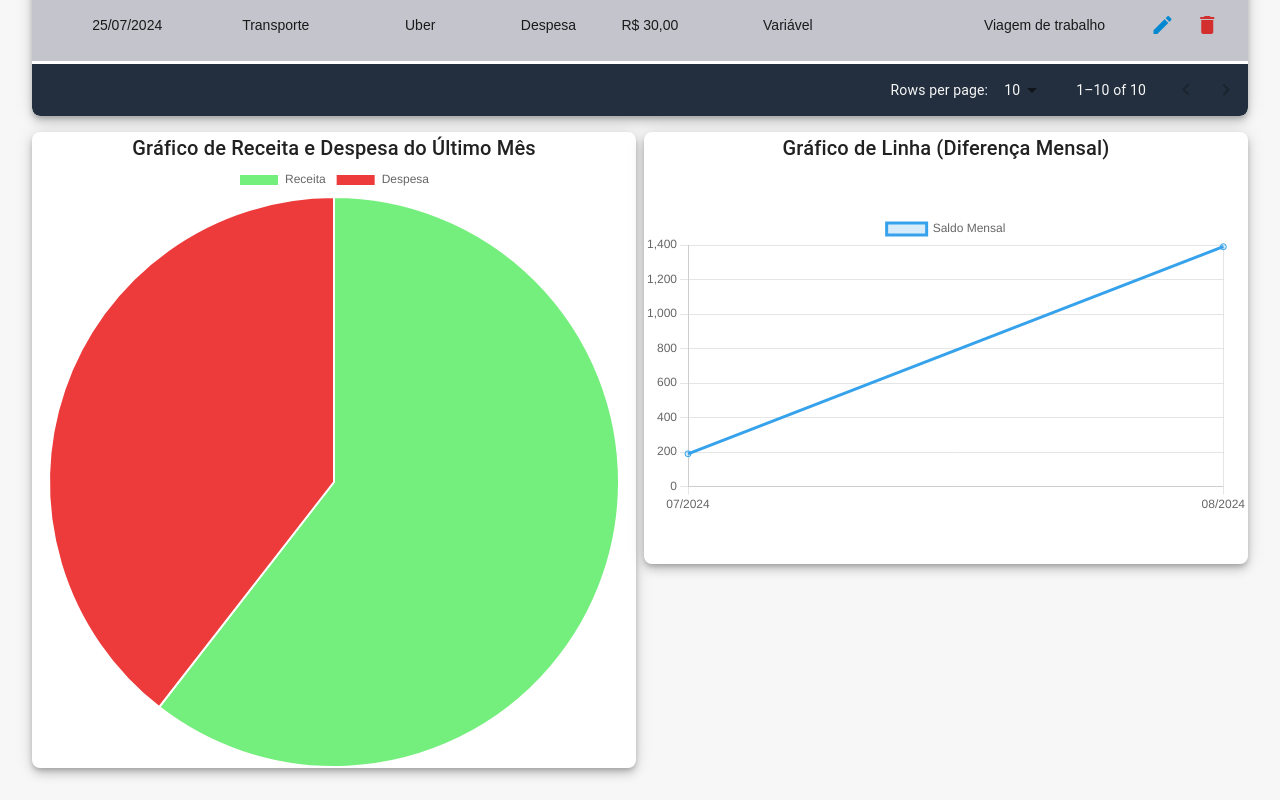
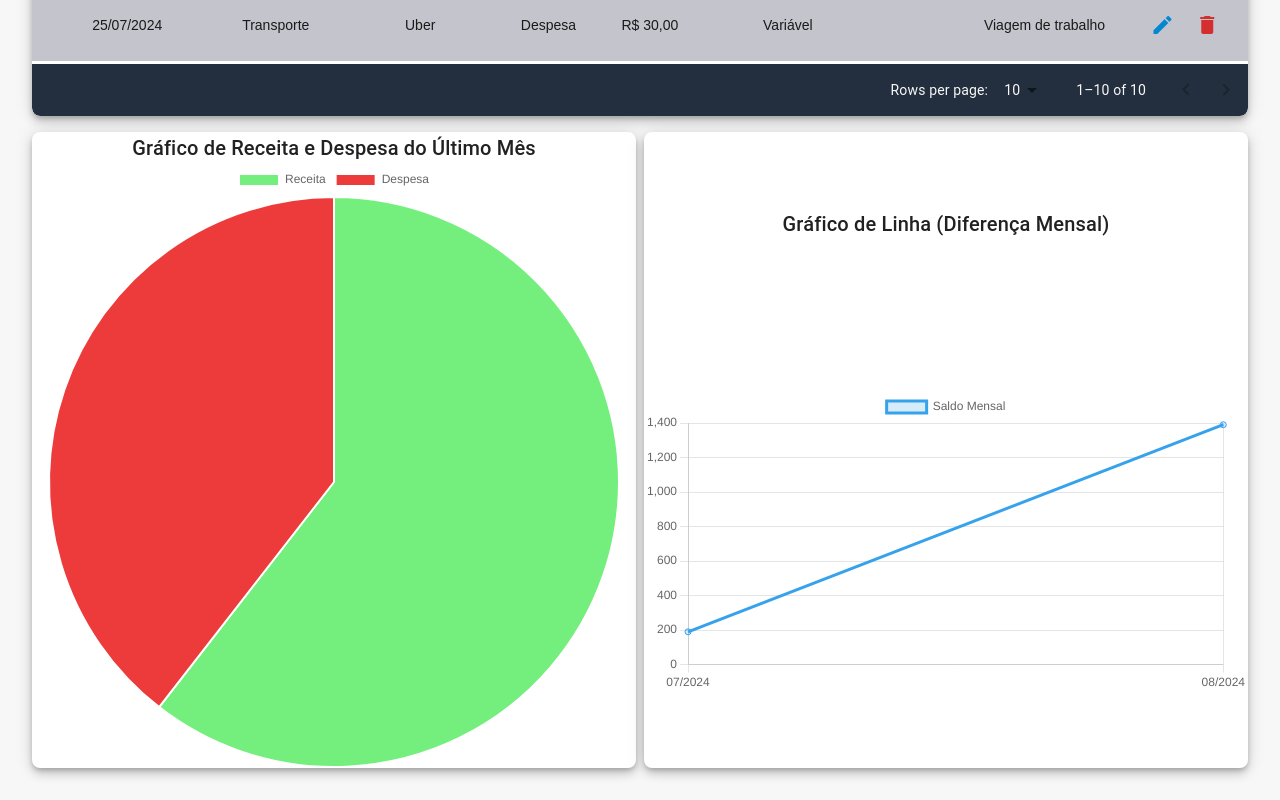
Before and after one commit to netovelosonog/MyFinances-web, a React (Vite) app: page /dashboard in a window 1280 px wide. Shown: the part 1008-1808 px from the top of the page. Built offline with nearby package versions, Linux system fonts and the light colour scheme.

Commit message:
ajuste no tamanho dos gráficos

```diff
--- a/src/components/Graficos/index.tsx
+++ b/src/components/Graficos/index.tsx
@@ -87,9 +87,10 @@ export const FinanceCharts: React.FC<FinanceChartsProps> = ({ finance }) => {
       elevation={6}
       sx={{
         borderRadius: '8px',
+        height: '100%', // Para garantir que ambos os cards tenham a mesma altura
       }}
     >
-          <Grid container justifyContent="center">
+      <Grid container justifyContent="center" sx={{ height: '100%' }}>
         <Grid item xs={12}>
           <Typography variant="h6" textAlign="center">
             Gráfico de Receita e Despesa do Último Mês
@@ -100,10 +101,12 @@ export const FinanceCharts: React.FC<FinanceChartsProps> = ({ finance }) => {
           xs={12}
           sx={{
             height: 'auto',
-                minHeight: { xs: 310, sm: 400, md: 400, lg: 400 },
             display: 'flex',
             justifyContent: 'center',
             alignItems: 'center',
+            flexGrow: 1,
+            minHeight: '12rem',
+            maxHeight: '40rem'
           }}
         >
           <Pie data={dataPie} />
@@ -116,9 +119,10 @@ export const FinanceCharts: React.FC<FinanceChartsProps> = ({ finance }) => {
       elevation={6}
       sx={{
         borderRadius: '8px',
+        height: '100%', // Para garantir que ambos os cards tenham a mesma altura
       }}
     >
-          <Grid container justifyContent="center" alignItems="center">
+      <Grid container justifyContent="center" alignItems="center" sx={{ height: '100%' }}>
         <Grid item xs={12}>
           <Typography variant="h6" textAlign="center">
             Gráfico de Linha (Diferença Mensal)
@@ -129,10 +133,12 @@ export const FinanceCharts: React.FC<FinanceChartsProps> = ({ finance }) => {
           xs={12}
           sx={{
             height: 'auto',
-                minHeight: { xs: 310, sm: 400, md: 400, lg: 400 },
             display: 'flex',
             justifyContent: 'center',
             alignItems: 'center',
+            flexGrow: 1,
+            minHeight: '12rem',
+            maxHeight: '40rem'
           }}
         >
           <Line data={dataLine} />
@@ -141,5 +147,6 @@ export const FinanceCharts: React.FC<FinanceChartsProps> = ({ finance }) => {
     </Card>
   </Grid>
 </Grid>
+
   )
 }
```
Lines whose indentation alone changed are shown as unchanged.
